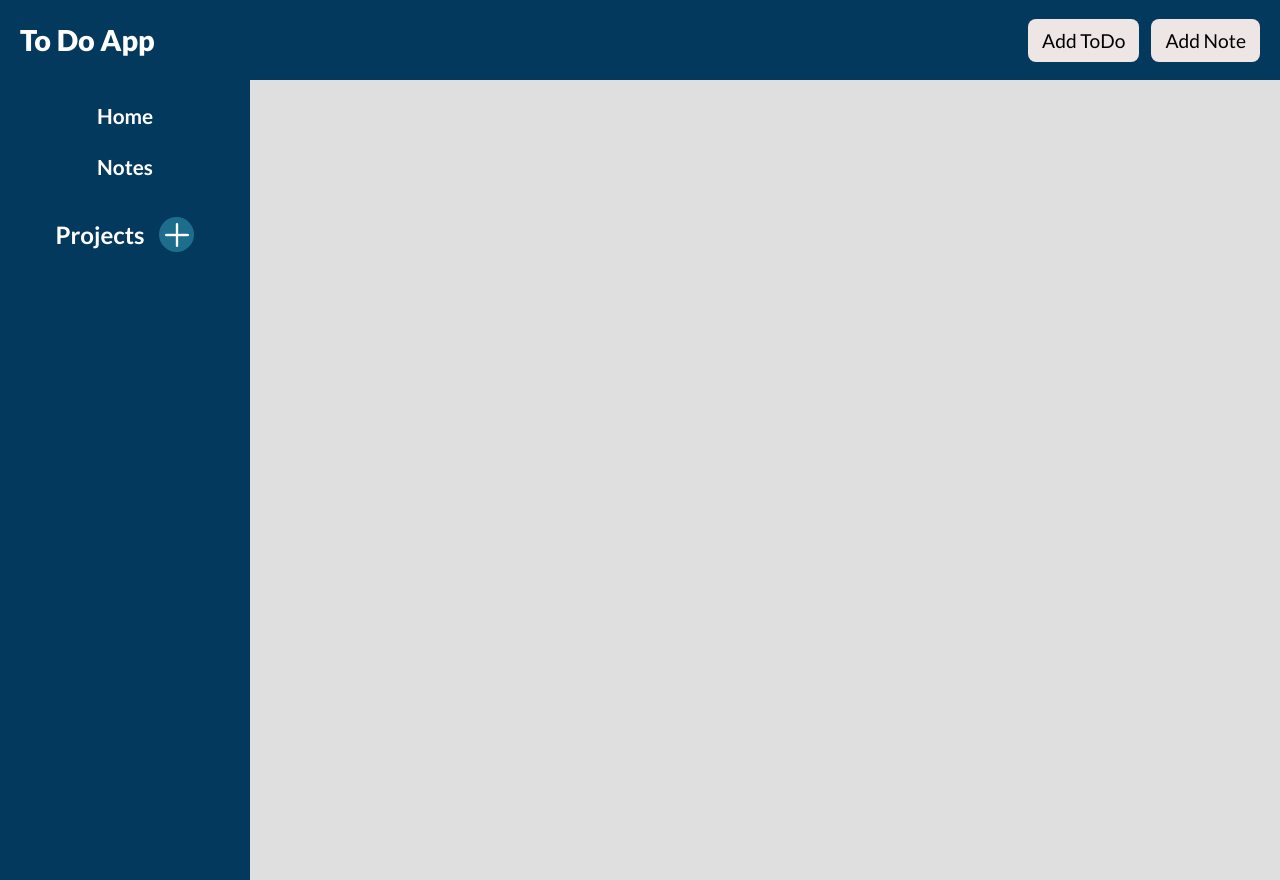
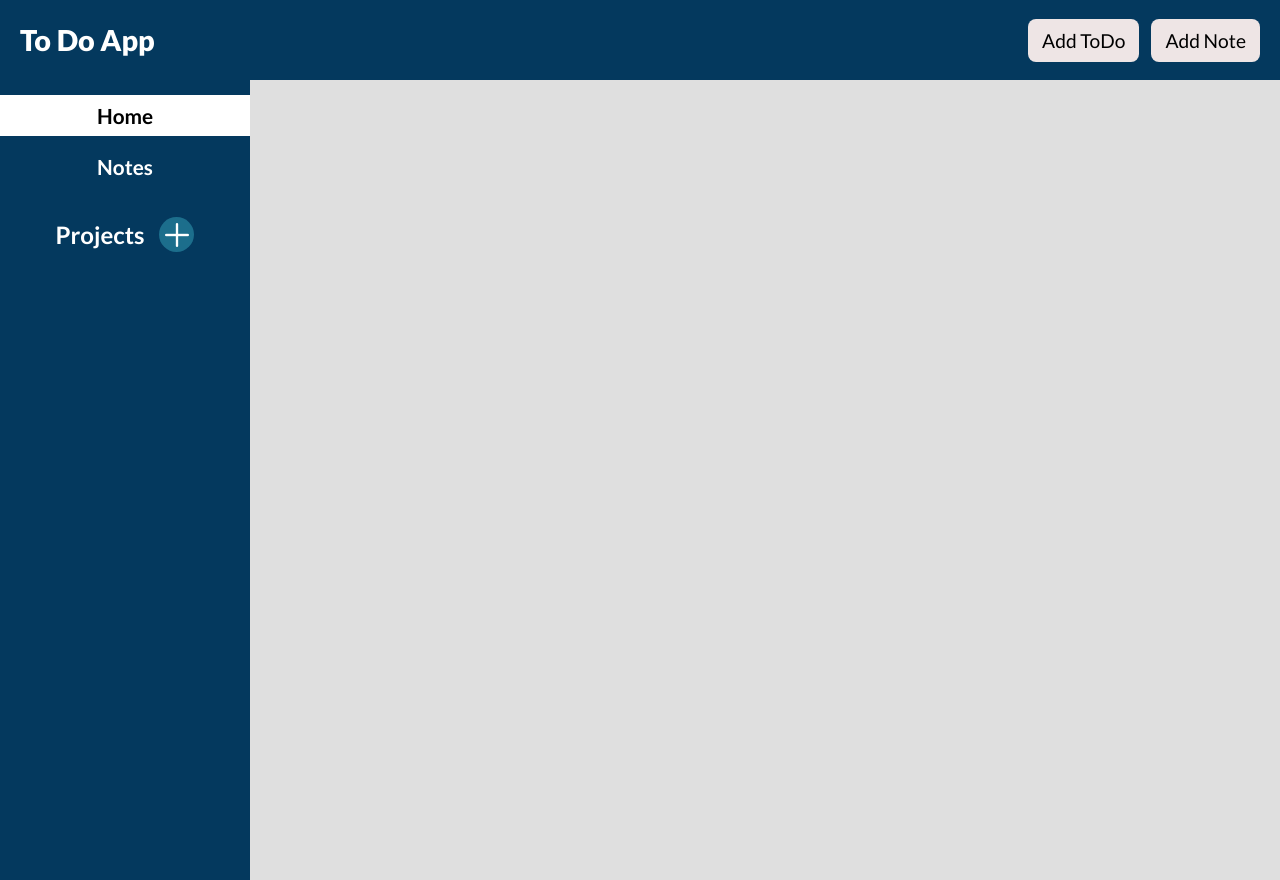
Before and after one commit to luscious-scoop/todo_list_project, a website built with webpack: page src/template.html in a window 1280 px wide. Both pictures are taken after a click on the button "Home". Built offline with nearby package versions, Linux system fonts and the light colour scheme; files whose address does not match are found by name.

Commit message:
current tab switcher styles

```diff
--- a/src/style.css
+++ b/src/style.css
@@ -150,7 +150,8 @@ header button {
 	flex-direction: column;
 	gap: 10px;
 }
-.sidebar > div:first-child button {
+.home,
+.notes-selection-btn {
 	padding: 8px 16px;
 	background-color: transparent;
 	color: white;
@@ -220,6 +221,11 @@ header button {
 	padding: 10px 12px;
 	transition: all 0.2s ease;
 	font-size: 1.3rem;
+}
+
+.active {
+	background-color: var(--add-edit-btn-clr);
+	color: black;
 }
 
 /*========== Main content ==========*/
--- a/src/template.html
+++ b/src/template.html
@@ -21,9 +21,13 @@
 		</header>
 		<nav class="sidebar">
 			<div class="tasks-section">
-				<button class="home">Home</button>
+				<button class="home tab-switch-btn active" data-id="home">
+					Home
+				</button>
 
-				<button class="notes-selection-btn">Notes</button>
+				<button class="notes-selection-btn tab-switch-btn">
+					Notes
+				</button>
 			</div>
 
 			<div class="projects-section">
--- a/src/ui.js
+++ b/src/ui.js
@@ -43,6 +43,22 @@ export function screenController() {
 	homeBtn.addEventListener("click", () => {
 		defaultProjectInitializer();
 	});
+
+	const tabSwitchBtnsStyles = (btn = null) => {
+		if (btn) {
+			document.querySelector(`[data-id=${btn}]`).classList.add("active");
+		}
+
+		const tabSwitchBtns = document.querySelectorAll(".tab-switch-btn");
+
+		tabSwitchBtns.forEach((btn) => {
+			btn.addEventListener("click", () => {
+				document.querySelector(".active")?.classList.remove("active");
+
+				btn.classList.add("active");
+			});
+		});
+	};
 
 	const getProjectEvent = () => {
 		let project;
@@ -559,6 +575,7 @@ export function screenController() {
 
 		const projectBtn = document.createElement("button");
 		projectBtn.classList.add("todo-project");
+		projectBtn.classList.add("tab-switch-btn");
 		projectBtn.textContent = projectName;
 
 		const deleteBtn = document.createElement("button");
@@ -583,6 +600,7 @@ export function screenController() {
 		}
 		deleteProjectEvent();
 		getProjectEvent();
+		tabSwitchBtnsStyles();
 	};
 	const createProjectEvent = () => {
 		const addBtn = document.querySelector(".add-project-btn");
@@ -600,6 +618,8 @@ export function screenController() {
 		deleteBtns.forEach((btn) => {
 			btn.addEventListener("click", () => {
 				projectObject.deleteProject(btn.dataset.id);
+				tabSwitchBtnsStyles("home");
+
 				displayProject();
 				defaultProjectInitializer();
 			});
@@ -794,6 +814,7 @@ export function screenController() {
 				controller = projectObject.getProject(project);
 
 				array = rawDataController.getRawDataArray(project);
+				displayProject();
 
 				if (!array) return;
 
@@ -857,5 +878,7 @@ export function screenController() {
 	};
 	createNotesOnReload();
 	createProjectsOnReload();
+
 	createToDoOnReload();
+	tabSwitchBtnsStyles();
 }
```
